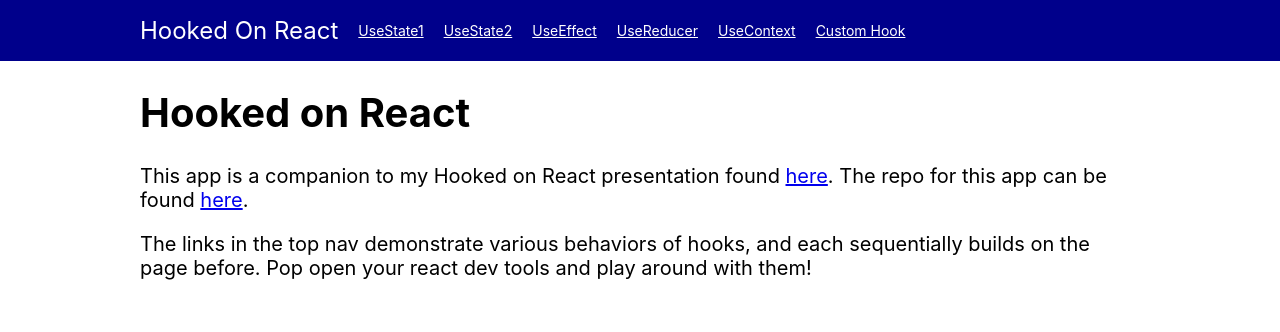
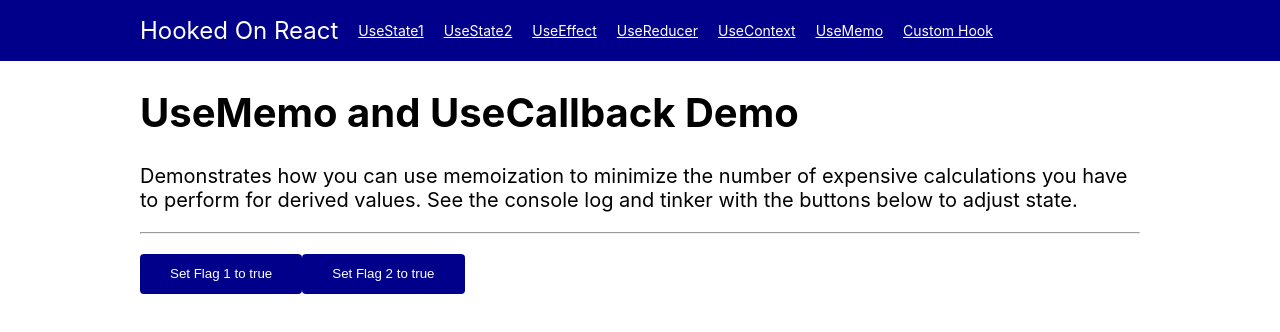
Before and after one commit to mtleonard120/hooked-on-react, a React (Create React App) app: page /useMemoDemo in a window 1280 px wide. Shown: the top 332 px of the page. Built offline with nearby package versions, Linux system fonts and the light colour scheme.

Commit message:
Add UseMemoDemo

```diff
--- a/src/components/App/App.tsx
+++ b/src/components/App/App.tsx
@@ -11,6 +11,7 @@ import {
     UseEffectDemo,
     UseReducerDemo,
     UseContextDemo,
+    UseMemoDemo,
     UseCustomDemo,
 } from 'components'
 
@@ -50,6 +51,10 @@ export function App() {
                             UseContext
                         </Link>
 
+                        <Link to='/useMemoDemo' className={styles.navItem}>
+                            UseMemo
+                        </Link>
+
                         <Link to='/useCustomDemo' className={styles.navItem}>
                             Custom Hook
                         </Link>
@@ -79,6 +84,10 @@ export function App() {
                         <UseContextDemo userId='123' />
                     </Route>
 
+                    <Route path='/useMemoDemo'>
+                        <UseMemoDemo />
+                    </Route>
+
                     <Route path='/useCustomDemo'>
                         <UseCustomDemo />
                     </Route>
--- /dev/null
+++ b/src/components/pages/UseMemoDemo/UseMemoDemo.tsx
@@ -0,0 +1,51 @@
+/* eslint-disable @typescript-eslint/no-unused-vars */
+import React, {useState, useMemo, useCallback, useEffect} from 'react'
+
+// components
+import {Button} from 'components'
+
+// helpers
+const doExpensiveCalc = (flag: boolean) => {
+    // ... do complex stuff here
+    console.log('Doing complex stuff now')
+    return flag
+}
+
+const doOtherExpensiveCalc = (flag: boolean) => {
+    // ... do complex stuff here
+    console.log('Doing other complex stuff now')
+    return flag
+}
+
+// types
+export interface IUseMemoDemoProps {}
+
+// primary component
+export const UseMemoDemo: React.FC<IUseMemoDemoProps> = props => {
+    const [flag, setFlag] = useState(false)
+    const [flag2, setFlag2] = useState(false)
+
+    // memoized derived values - useMemo for a value and useCallback for a function
+    const complexVal = useMemo(() => doExpensiveCalc(flag), [flag])
+    const nonmemoComplexVal = doOtherExpensiveCalc(flag)
+
+    const complexFunction = useCallback((val: boolean) => val && complexVal, [complexVal])
+
+    return (
+        <>
+            <h1>UseMemo and UseCallback Demo</h1>
+
+            <p>
+                Demonstrates how you can use memoization to minimize the number of expensive calculations you have to
+                perform for derived values. See the console log and tinker with the buttons below to adjust state.
+            </p>
+
+            <hr />
+
+            <p>
+                <Button onClick={() => setFlag(prev => !prev)}>Set Flag 1 to {flag ? 'false' : 'true'}</Button>
+                <Button onClick={() => setFlag2(prev => !prev)}>Set Flag 2 to {flag2 ? 'false' : 'true'}</Button>
+            </p>
+        </>
+    )
+}
--- /dev/null
+++ b/src/components/pages/UseMemoDemo/index.ts
@@ -0,0 +1 @@
+export * from './UseMemoDemo'
--- a/src/components/pages/index.ts
+++ b/src/components/pages/index.ts
@@ -2,6 +2,7 @@ export * from './Home'
 export * from './UseContextDemo'
 export * from './UseCustomDemo'
 export * from './UseEffectDemo'
+export * from './UseMemoDemo'
 export * from './UseReducerDemo'
 export * from './UseStateDemo1'
 export * from './UseStateDemo2'
```
